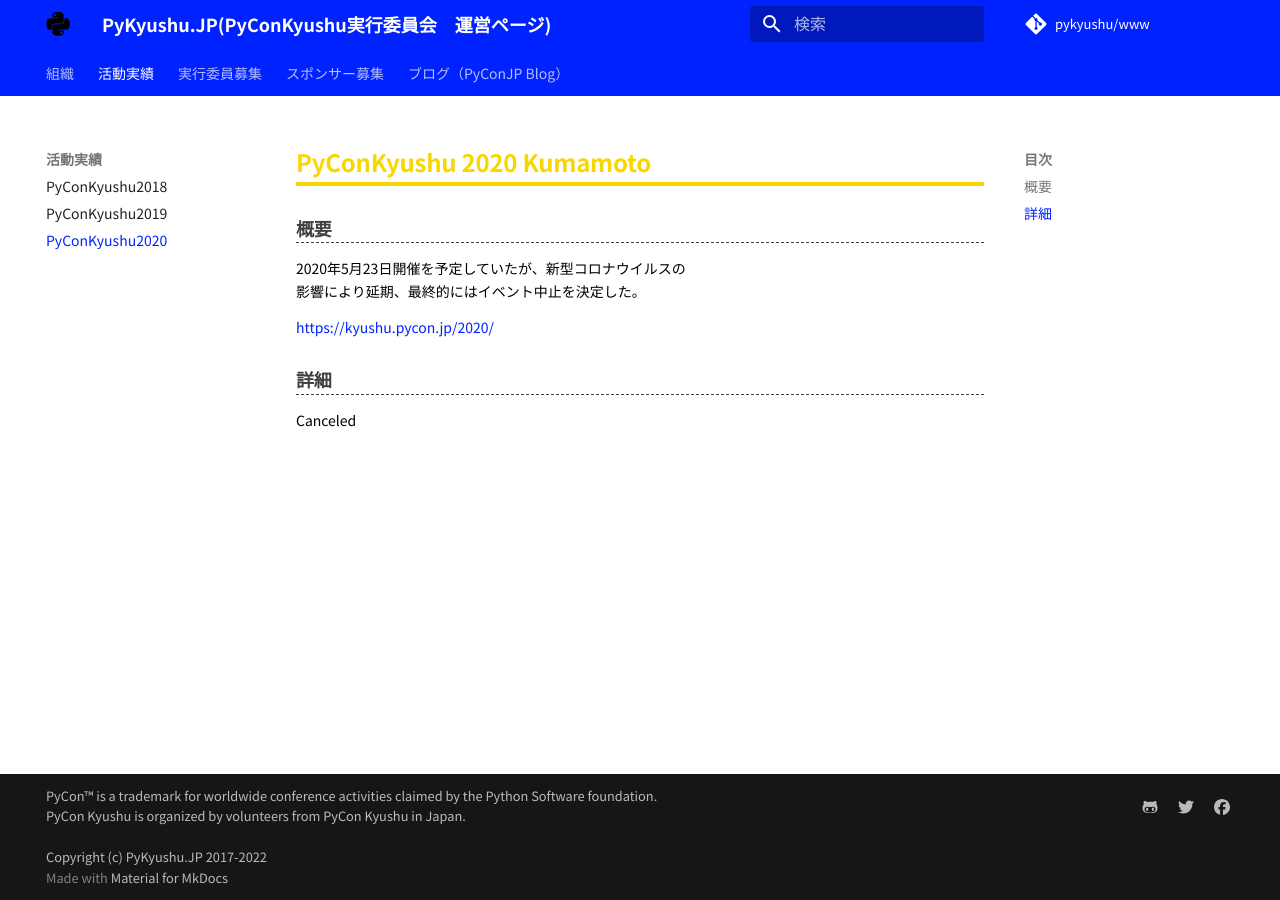
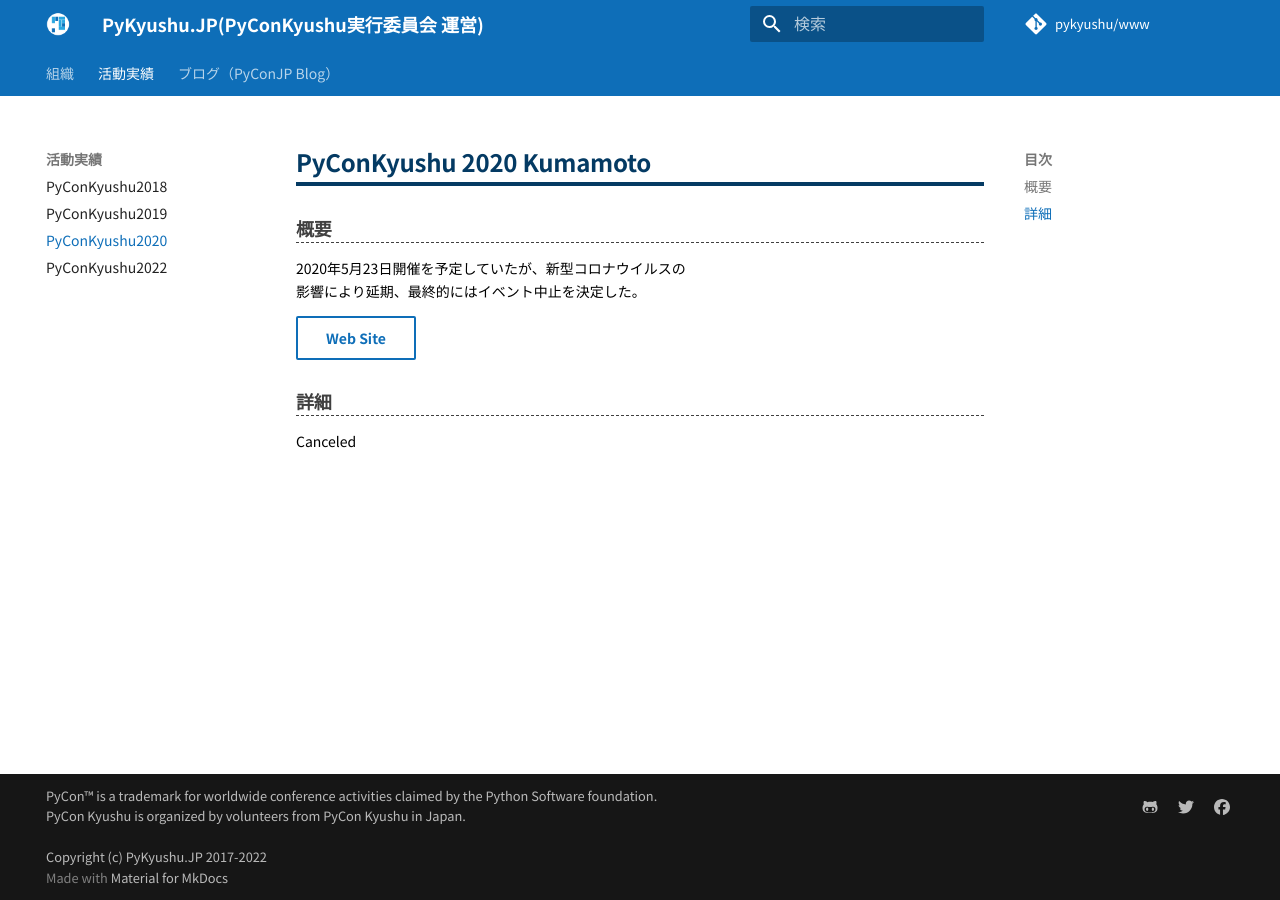
Before and after one commit to pykyushu/www, an MkDocs documentation site: the page built from docs/pyconkyushu2020.md, in a window 1280 px wide. Built offline with MkDocs 1.6.1 and Material for MkDocs 9.7.7, drawn with Linux system fonts in a browser that asks for light colours; comment, search, counter and statistics services are not loaded.

Commit message:
add pyconkyushu 2022

```diff
--- a/docs/css/extra.css
+++ b/docs/css/extra.css
@@ -1,8 +1,8 @@
 .md-typeset h1 {
     font-size: 24px;
-    color: #f8d700;
+    color: #043A63;
     font-weight: bold;
-    border-bottom: solid 4px #f8d700;
+    border-bottom: solid 4px #043A63;
     padding-bottom: 5px;
 }
 
@@ -78,7 +78,7 @@ body {
 }
 
 :root {
-  --md-primary-fg-color: #0022ff;
-  --md-primary-fg-color--light: #ECB7B7;
-  --md-primary-fg-color--dark:  #90030C;
+  --md-primary-fg-color: #0E6EB8;
+  --md-primary-fg-color--light: #7fadcf;
+  --md-primary-fg-color--dark:  #0b3a5e;
 }
--- a/docs/pyconkyushu2020.md
+++ b/docs/pyconkyushu2020.md
@@ -4,7 +4,8 @@
 2020年5月23日開催を予定していたが、新型コロナウイルスの
 影響により延期、最終的にはイベント中止を決定した。
 
-https://kyushu.pycon.jp/2020/
+[Web Site](https://kyushu.pycon.jp/2020/){ .md-button }
+
 
 ## 詳細
 Canceled
--- a/mkdocs.yml
+++ b/mkdocs.yml
@@ -1,4 +1,4 @@
-site_name: 'PyKyushu.JP(PyConKyushu実行委員会　運営ページ)'
+site_name: 'PyKyushu.JP(PyConKyushu実行委員会 運営)'
 
 site_description: 'PyKyushu.JP Management Site.'
 site_author: 'Takahiro Hama'
@@ -18,10 +18,7 @@ nav:
       - PyConKyushu2018: 'pyconkyushu2018.md'
       - PyConKyushu2019: 'pyconkyushu2019.md'
       - PyConKyushu2020: 'pyconkyushu2020.md'
-  - 実行委員募集:
-      - 'PyConKyushu2022': 'join2022.md'
-  - スポンサー募集:
-      - PyConKyushu2022: 'sponsor.md'
+      - PyConKyushu2022: 'pyconkyushu2022.md'
   - ブログ（PyConJP Blog）: 'https://pyconjp.blogspot.com/search/label/kyushu'
 
 
@@ -29,9 +26,17 @@ theme:
   name: 'material'
   language: 'ja'
   features:
-    - tabs
-    - instant
-  logo: img/python.svg
+    - navigation.instant
+    - navigation.indexes
+    - navigation.sections
+    - navigation.tabs
+    - navigation.top
+    - navigation.tracking
+    - search.highlight
+    - search.share
+    - search.suggest
+    - toc.follow
+  logo: img/logo2.png
   favicon: img/favicon.ico
 
 plugins:
@@ -64,7 +69,8 @@ markdown_extensions:
   - pymdownx.critic
   - pymdownx.details
   - pymdownx.emoji:
-      emoji_generator: !!python/name:pymdownx.emoji.to_svg
+      emoji_index: !!python/name:materialx.emoji.twemoji
+      emoji_generator: !!python/name:materialx.emoji.to_svg
   - pymdownx.inlinehilite
   - pymdownx.magiclink
   - pymdownx.mark
```
Also changed, not shown: docs/index.md (+2 -0 lines), docs/pyconkyushu2018.md (+1 -1 lines), docs/pyconkyushu2019.md (+2 -1 lines), docs/pyconkyushu2022.md (added, +32 -0 lines), docs/img/favicon.ico, docs/img/logo2.png (added), docs/img/python.svg (deleted).
